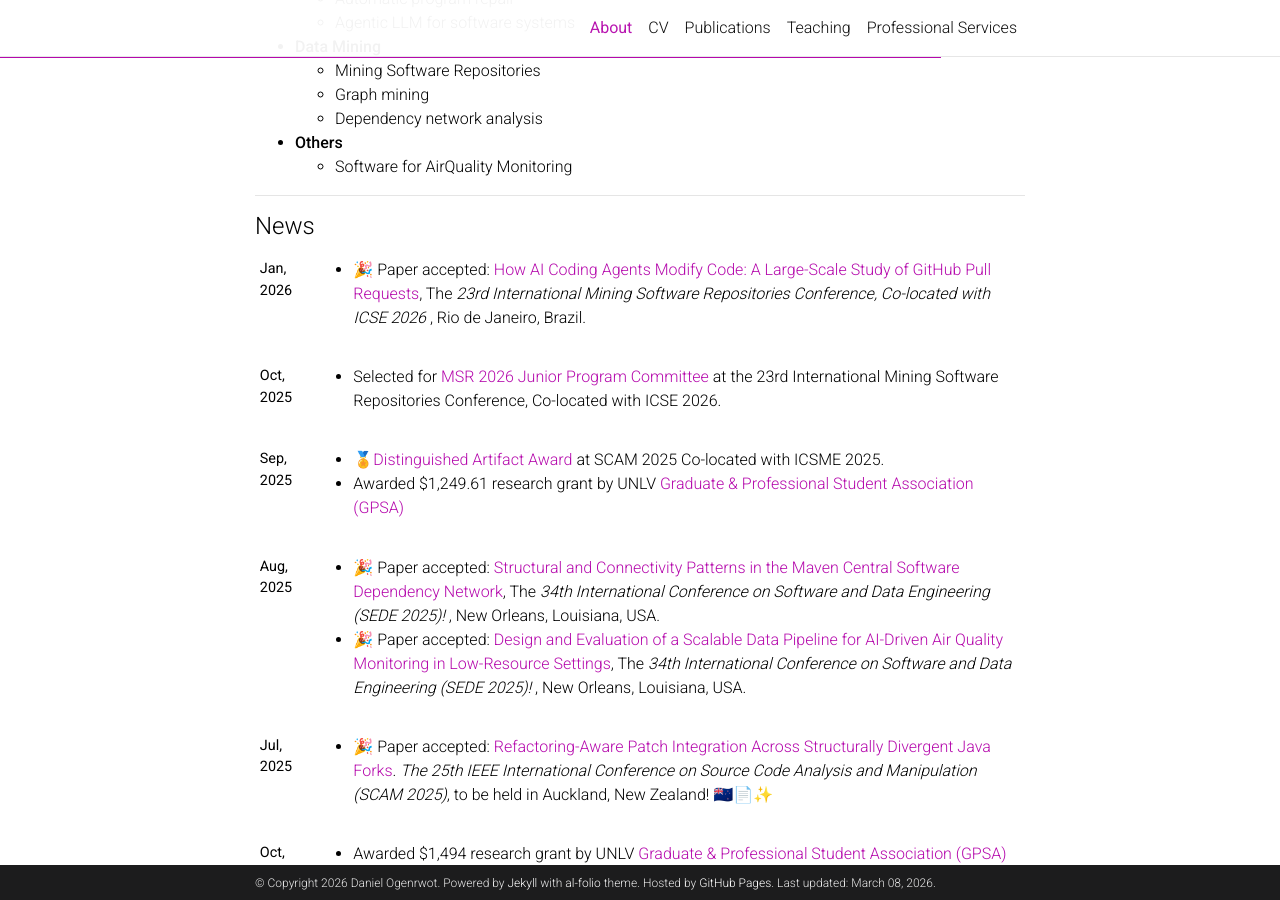
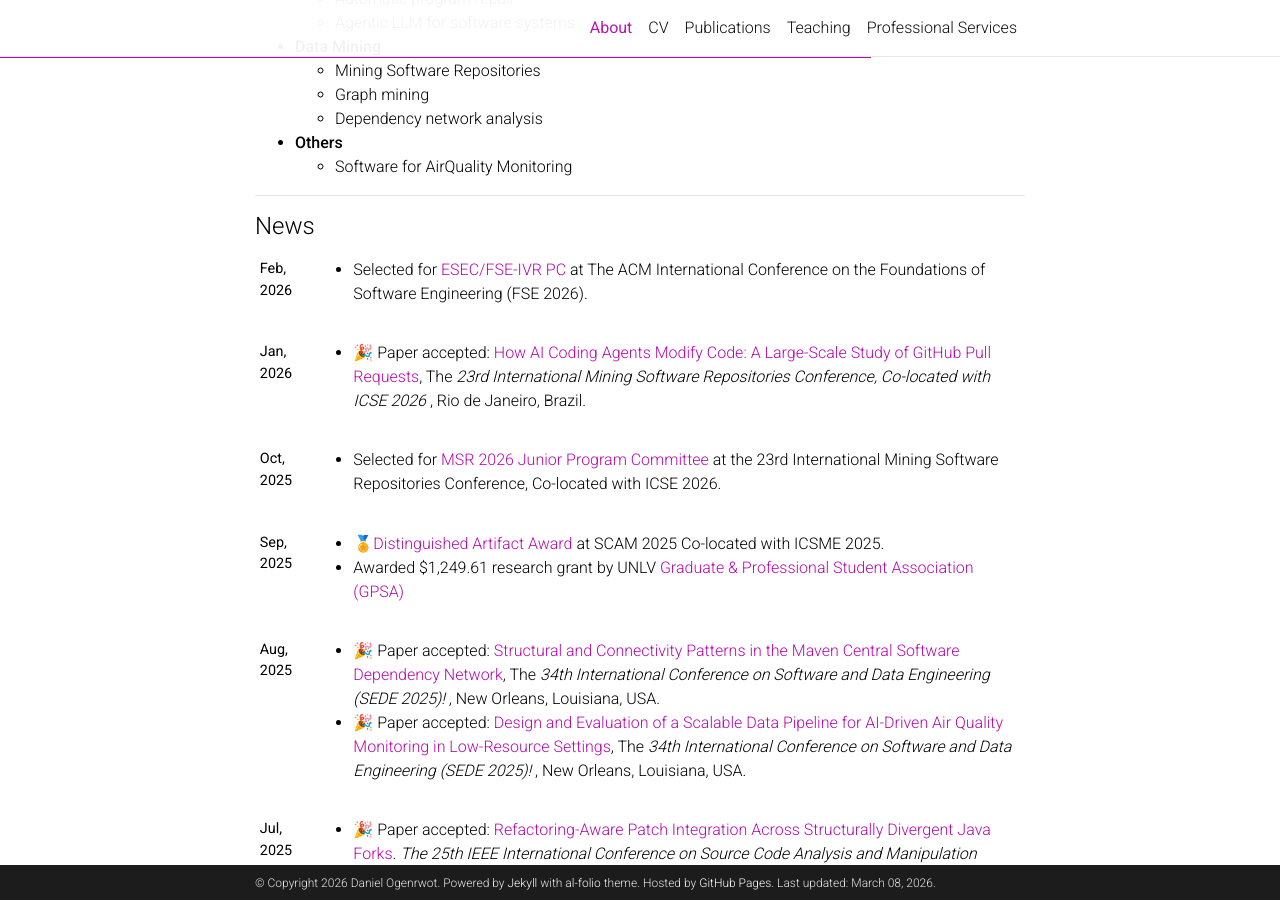
Before and after one commit to danielogen/danielogen.github.io, a Jekyll site: the page built from _pages/about.md, in a window 1280 px wide and 900 px high, scrolled down 753 px. Built offline with Jekyll 4.4.1, drawn with Linux system fonts in a browser that asks for light colours; full-size pictures stand in for the smaller copies a plugin makes; comment, search, counter and statistics services are not loaded; a style sheet for code colours, icons or effects is not loaded.

Commit message:
update: joined fse pc

```diff
--- a/_pages/professionalservices.md
+++ b/_pages/professionalservices.md
@@ -23,7 +23,8 @@
 
 <h4>Conference Reviewer</h4>
 <ul>
-	<li>Junior PC Member MSR 2026</li>
+	<li>MSR 2026 PC Member</li>
+	<li>ESEC/FSE 2026 PC Member</li>
 </ul>
 
 
```
Also changed, not shown: _news/2026_02 .md (added, +8 -0 lines).
